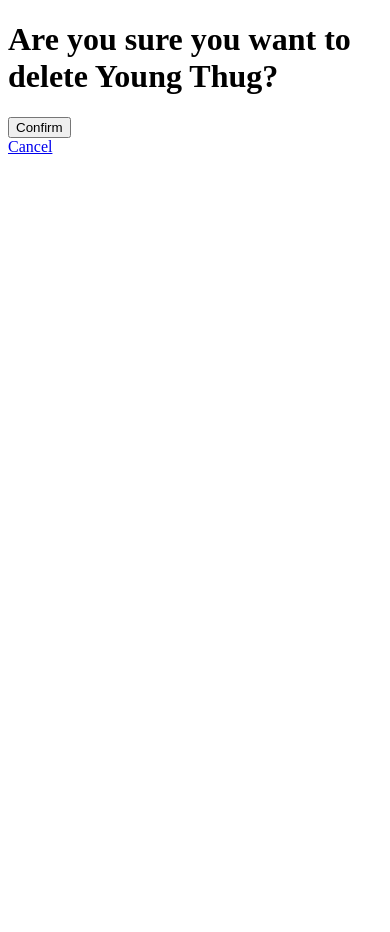
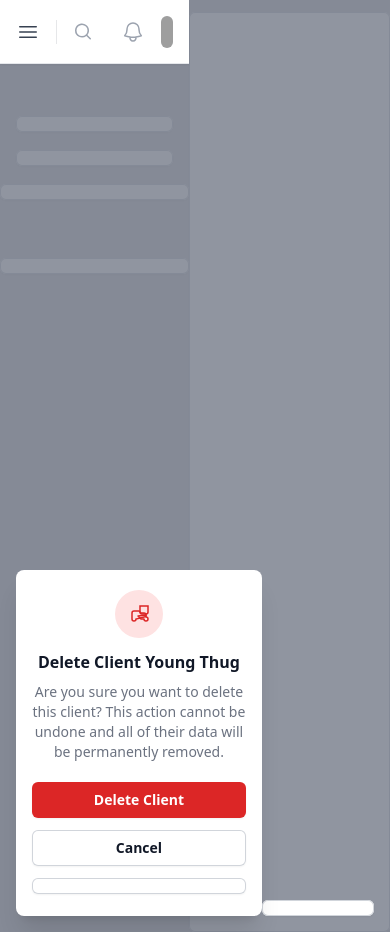
Before and after one commit to allan-nganga/django_invoice_generator, a Django app: page /client/delete/8494fa4d-a094-4ab5-8bc7-0081f52b30b1/ in a window 390 px wide. Run offline with Django 5.2, Linux system fonts and the light colour scheme; a user stored in the database is signed in; data comes from the database, SQL or seed files in the repository; both versions use the stored data as it was after the commit; style sheets or scripts are compiled from the project's sources; some libraries are stand-ins or nearby versions; grey boxes are pictures that could not be loaded.

Commit message:
Worked on client list page buttons

```diff
--- a/invoicing_app/urls.py
+++ b/invoicing_app/urls.py
@@ -15,8 +15,8 @@ urlpatterns = [
     path('invoice/<int:invoice_id>/mark_as_paid/', mark_as_paid, name='mark_as_paid'),
     path('invoice/<int:invoice_id>/mark_as_unpaid/', mark_as_unpaid, name='mark_as_unpaid'),
     path('client/add/', add_client, name='add_client'),
-    path('client/edit/<uuid:client_id>/', edit_client, name='client_edit'),
-    path('client/delete/<uuid:client_id>/', delete_client, name='client_delete'),
+    path('client/edit/<uuid:client_id>/', edit_client, name='edit_client'),
+    path('client/delete/<uuid:client_id>/', delete_client, name='delete_client'),
     path('settings/', edit_settings, name='settings'),
     path('client/active/', active_clients_list, name='active_clients_list'),
     path('clients/', client_list, name='client_list'),
--- a/invoicing_app/views.py
+++ b/invoicing_app/views.py
@@ -244,7 +244,7 @@ def delete_client(request, client_id):
     if request.method == 'POST':
         client.delete()
         messages.success(request, 'Client deleted successfully!')
-        return redirect('client_list')  # Assuming you have a client list view
+        return redirect('invoicing_app:client_list')
 
     return render(request, 'client/confirm_delete_client.html', {'client': client})
 
--- a/login/templates/base.html
+++ b/login/templates/base.html
@@ -12,16 +12,16 @@
   <link rel="stylesheet" type="text/css" href="https://cdn.datatables.net/1.11.3/css/jquery.dataTables.css">
   <script type="text/javascript" charset="utf8" src="https://cdn.datatables.net/1.11.3/js/jquery.dataTables.js"></script>
 </head>
-</head>
 
 <body class="h-full">
   <div class="flex h-screen">
-    <div class="fixed inset-y-0 z-50 lg:static lg:inset-0 lg:z-auto lg:w-72 lg:flex lg:flex-col">
+    <!-- Sidebar -->
+    <div id="sidebar" class="fixed inset-y-0 z-50 lg:static lg:inset-0 lg:z-auto lg:w-72 lg:flex lg:flex-col">
       <div class="fixed inset-0 bg-zinc-300"></div>
 
       <div class="fixed inset-0 flex">
         <div class="absolute left-full top-0 flex w-16 justify-center pt-5">
-          <button type="button" class="-m-2.5 p-2.5">
+          <button type="button" id="closeSidebarButton" class="-m-2.5 p-2.5">
             <span class="sr-only">Close sidebar</span>
             <svg class="h-6 w-6 text-white" fill="none" viewBox="0 0 24 24" stroke-width="1.5" stroke="currentColor"
               aria-hidden="true">
@@ -135,7 +135,7 @@
         <div class="w-full lg:pl-72">
           <div
             class="sticky top-0 z-40 flex h-16 shrink-0 items-center gap-x-4 border-b border-gray-200 bg-white px-4 shadow-sm sm:gap-x-6 sm:px-6 lg:px-8">
-            <button type="button" class="-m-2.5 p-2.5 text-gray-700 lg:hidden">
+            <button type="button" id="openSidebarButton" class="-m-2.5 p-2.5 text-gray-700 lg:hidden">
               <span class="sr-only">Open sidebar</span>
               <svg class="h-6 w-6" fill="none" viewBox="0 0 24 24" stroke-width="1.5" stroke="currentColor"
                 aria-hidden="true">
@@ -227,7 +227,40 @@
       </div>
     </div>
 
-    <!-- Script for profile dropdown menu -->
+    <!-- Script for opening and closing sidebar and dropdown for user profile -->
+    <script>
+      document.addEventListener('DOMContentLoaded', function () {
+        const openSidebarButton = document.getElementById('openSidebarButton');
+        const closeSidebarButton = document.getElementById('closeSidebarButton');
+        const sidebar = document.getElementById('sidebar');
+
+        openSidebarButton.addEventListener('click', function () {
+          sidebar.classList.toggle('hidden');
+        });
+
+        closeSidebarButton.addEventListener('click', function () {
+          sidebar.classList.toggle('hidden');
+        });
+
+        const userMenuButton = document.getElementById('user-menu-button');
+        const userMenu = document.getElementById('user-menu');
+
+        userMenuButton.addEventListener('click', function () {
+          const isExpanded = userMenuButton.getAttribute('aria-expanded') === 'true';
+          userMenuButton.setAttribute('aria-expanded', !isExpanded);
+          userMenu.classList.toggle('hidden');
+        });
+
+        window.addEventListener('click', function (e) {
+          if (!userMenuButton.contains(e.target) && !userMenu.contains(e.target)) {
+            userMenu.classList.add('hidden');
+            userMenuButton.setAttribute('aria-expanded', 'false');
+          }
+        });
+      });
+    </script>
+
+    <!-- Script for profile dropdown menu
     <script>
       document.addEventListener('DOMContentLoaded', function () {
           const userMenuButton = document.getElementById('user-menu-button');
@@ -248,6 +281,6 @@
           });
       });
   </script>
-
+  -->
 </body>
 </html>
--- a/login/templates/client/client_list.html
+++ b/login/templates/client/client_list.html
@@ -42,10 +42,8 @@
                   <td class="whitespace-nowrap px-3 py-4 text-sm text-gray-300">{{ client.client_email }}</td>
                   <td class="whitespace-nowrap px-3 py-4 text-sm text-gray-300">{{ client.active_status }}</td>
                   <td class="relative whitespace-nowrap py-4 pl-3 pr-4 text-right text-sm font-medium sm:pr-0">
-                    <a href="#" class="text-indigo-400 hover:text-indigo-300">Edit<span class="sr-only">, John
-                        Doe</span></a>
-                    <a href="#" class="text-red-400 hover:text-red-300 ml-4">Delete<span class="sr-only">, John
-                        Doe</span></a>
+                    <a href="{% url 'invoicing_app:edit_client' client.client_id %}" class="text-indigo-400 hover:text-indigo-300">Edit</a>
+                    <a href="{% url 'invoicing_app:delete_client' client.client_id %}" class="text-red-400 hover:text-red-300 ml-4">Delete</a>
                     <button type="button" class="ml-4 text-yellow-400 hover:text-yellow-300">Mark as Inactive</button>
                   </td>
                 </tr>
--- a/login/templates/client/confirm_delete_client.html
+++ b/login/templates/client/confirm_delete_client.html
@@ -1,14 +1,42 @@
-<!DOCTYPE html>
-<html>
-<head>
-    <title>Delete Client</title>
-</head>
-<body>
-    <h1>Are you sure you want to delete {{ client.client_name }}?</h1>
-    <form method="post">
-        {% csrf_token %}
-        <button type="submit">Confirm</button>
-    </form>
-    <a href="{% url 'client_list' %}">Cancel</a>
-</body>
-</html>
+{% extends 'base.html' %}
+
+{% block content %}
+<div id="delete-modal" class="relative z-10" aria-labelledby="modal-title" role="dialog" aria-modal="true">
+    <div class="fixed inset-0 bg-gray-500 bg-opacity-75 transition-opacity"></div>
+    <div class="fixed inset-0 z-10 w-screen overflow-y-auto">
+        <div class="flex min-h-full items-end justify-center p-4 text-center sm:items-center sm:p-0">
+            <div
+                class="relative transform overflow-hidden rounded-lg bg-white px-4 pb-4 pt-5 text-left shadow-xl transition-all sm:my-8 sm:w-full sm:max-w-lg sm:p-6">
+                <div class="sm:flex sm:items-start">
+                    <div
+                        class="mx-auto flex h-12 w-12 flex-shrink-0 items-center justify-center rounded-full bg-red-100 sm:mx-0 sm:h-10 sm:w-10">
+                        <svg class="h-6 w-6 text-red-600" fill="none" viewBox="0 0 24 24" stroke-width="1.5"
+                            stroke="currentColor" aria-hidden="true">
+                            <path d="M9 17a2 2 0 11-4 0V11a2 2 0 012-2h5l2 2h3a2 2 0 110 4z" />
+                            <path d="M15 4h6v6a2 2 0 01-2 2H15a2 2 0 01-2-2V4z" />
+                            <path stroke-linecap="round" stroke-linejoin="round" d="M19 13v2a2 2 0 11-2 2h-3l-3-3z" />
+                        </svg>
+                    </div>
+                    <div class="mt-3 text-center sm:ml-4 sm:mt-0 sm:text-left">
+                        <h3 class="text-base font-semibold leading-6 text-gray-900" id="modal-title">Delete Client {{ client.client_name }}</h3>
+                        <div class="mt-2">
+                            <p class="text-sm text-gray-500">Are you sure you want to delete this client? This action
+                                cannot be undone and all of their data will be permanently removed.</p>
+                        </div>
+                    </div>
+                </div>
+                <div class="mt-5 sm:mt-4 sm:flex sm:flex-row-reverse">
+                    <form id="modal-delete-form" method="post">
+                        {% csrf_token %}
+                        <button type="submit"
+                            class="inline-flex w-full justify-center rounded-md bg-red-600 px-3 py-2 text-sm font-semibold text-white shadow-sm hover:bg-red-500 sm:ml-3 sm:w-auto">Delete
+                            Client</button>
+                    </form>
+                    <a href="{% url 'invoicing_app:client_list' %}" type="button"
+                        class="mt-3 inline-flex w-full justify-center rounded-md bg-white px-3 py-2 text-sm font-semibold text-gray-900 shadow-sm ring-1 ring-inset ring-gray-300 hover:bg-gray-50 sm:mt-0 sm:w-auto">Cancel</button>
+                </div>
+            </div>
+        </div>
+    </div>
+</div>
+{% endblock %}
```
Also changed, not shown: db.sqlite3.
